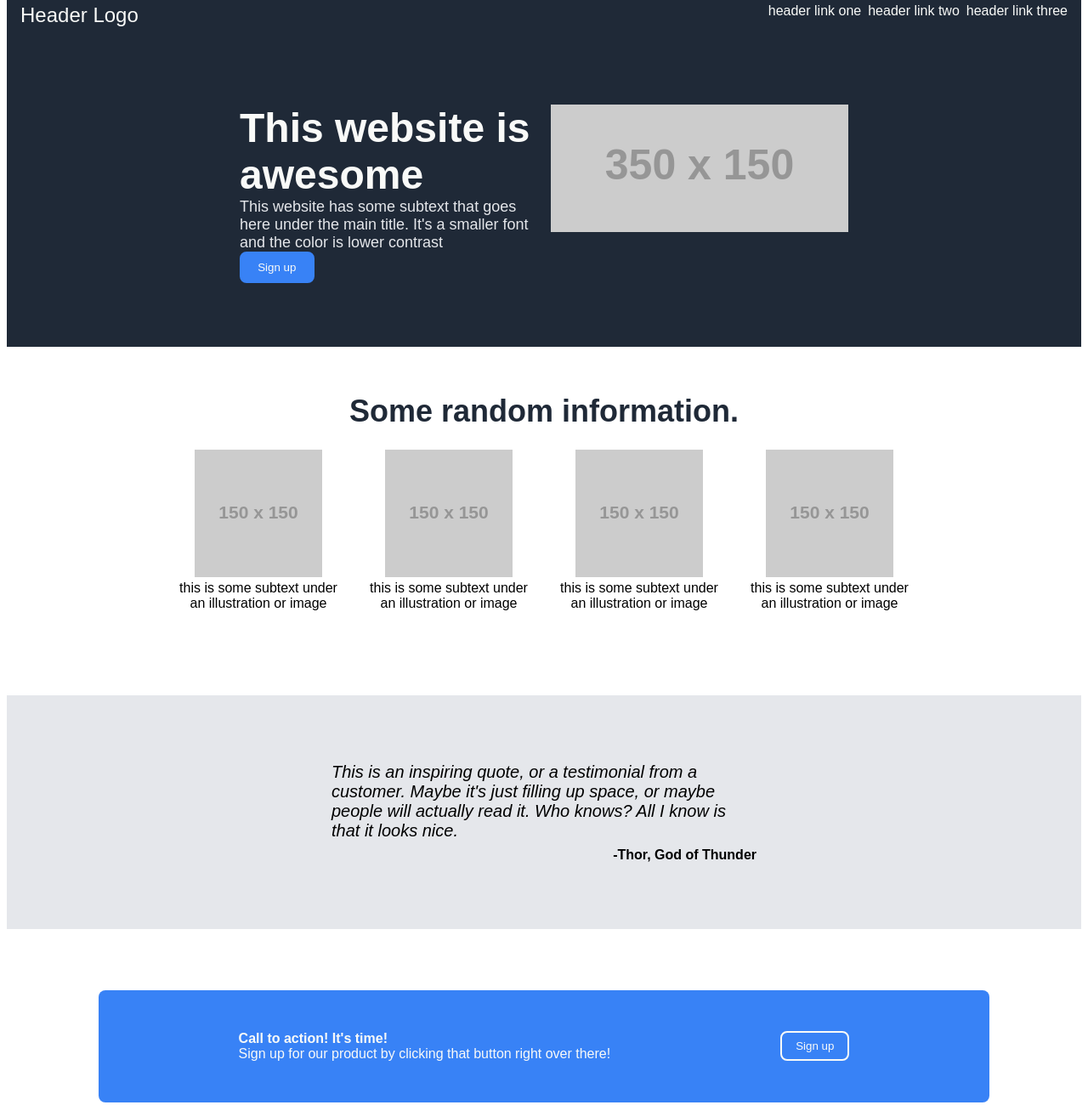
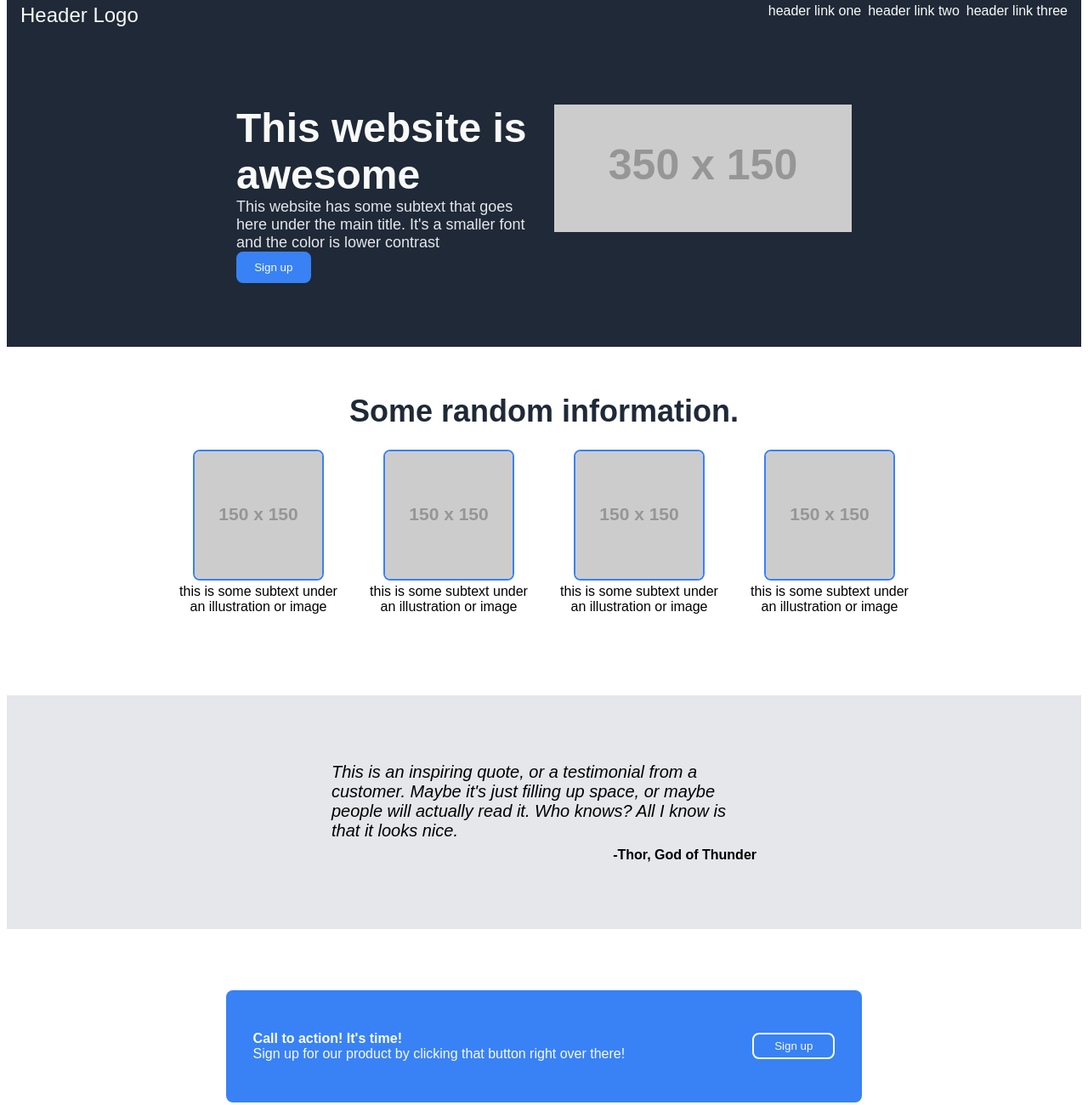
Before and after one commit to svper-dotcom/odin-landing-page, a plain HTML site: page index.html in a window 1280 px wide. Shown: the part 20-1320 px from the top of the page at 85% size. Drawn offline with Linux system fonts and the light colour scheme; placeholder pictures from the web are drawn by us.

Commit message:
Edit index.html & style.css (Finishing Touches)

```diff
--- a/index.html
+++ b/index.html
@@ -27,7 +27,7 @@
        </div>
 
 
-       <img src="https://via.placeholder.com/350x150" alt="Placeholder Image">
+       <img src="https://via.placeholder.com/350x150" class="image1" alt="Placeholder Image">
 
    </div>
 
--- a/style.css
+++ b/style.css
@@ -47,6 +47,7 @@ ul {
     border: solid #3882f6;
     width: 25%;
 
+
 }
 
 .info-header{
@@ -61,7 +62,7 @@ ul {
     display: flex;
     align-items: center;
     justify-content: center;
-    gap: 16px;
+    gap: 24px;
     padding-left: 60px;
     padding-right: 60px;
     padding-bottom: 60px;
@@ -80,6 +81,12 @@ ul {
     align-items: center;
     height: 300px;
     padding: 55px;
+
+}
+
+img {
+    border: 2px solid #3882f6;
+    border-radius: 8px;
 
 }
 
@@ -138,11 +145,12 @@ text-align: center;
 
 .button2 {
     border: 2px solid #F9FAF8;
-     margin-left: 200px;
+     margin-left: 150px;
+     padding: 6px 24px;
 }
 
 .cta {
-    width: 1000px;
+    width: 700px;
     height: 100px;
     border-radius: 8px;
     display: flex;
@@ -160,9 +168,14 @@ button {
 }
 
 .footer {
-    background-color: #ffffff;
+    background-color: #1F2937;
     color: #F9FAF8;
     padding: 24px;
     display: flex;
     justify-content: center;
 }
+
+.image1 {
+    border: none;
+    border-radius: 0;
+}
```
